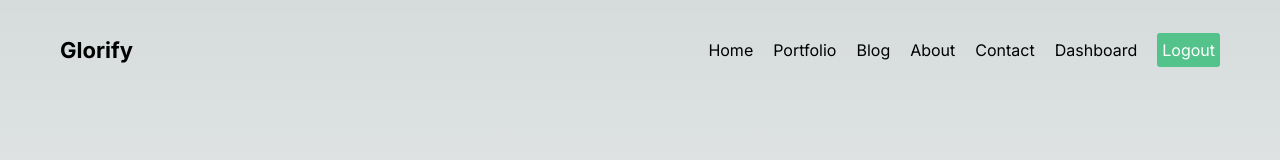
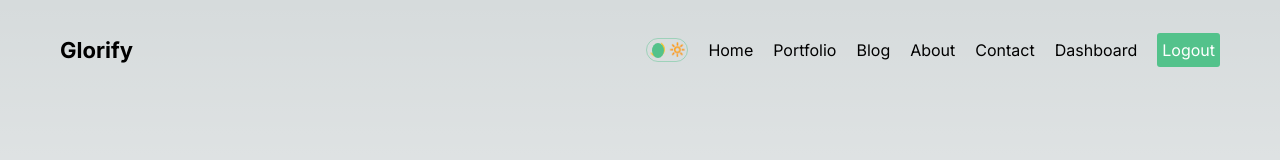
Before and after one commit to Samcode5/NextJS, a Next.js app: page / in a window 1280 px wide. Shown: the top 160 px of the page. Built offline with nearby package versions, Linux system fonts and the light colour scheme.

Commit message:
changes in toggle

```diff
--- /dev/null
+++ b/src/components/DarkModeToggle/toggle.jsx
@@ -0,0 +1,13 @@
+import React from 'react'
+import styles from './toggle.module.css';
+const Toggle = () => {
+  return (
+    <div className={styles.container}>
+        <div className={styles.icon}>🌙</div>
+        <div className={styles.icon}>🔆</div>
+        <div className={styles.ball}></div>
+    </div>
+  )
+}
+
+export default Toggle
--- /dev/null
+++ b/src/components/DarkModeToggle/toggle.module.css
@@ -0,0 +1,26 @@
+.container
+{
+    display: flex;
+    padding: 2px;
+    height: 24px;
+    width: 42px;
+    justify-content: space-between;
+    align-items: center;
+    border: 1.5px solid #53c28b70;
+    border-radius: 30px;
+    cursor: pointer;
+    position:relative;
+}
+
+.icon{
+    font-size: 13px;
+}
+
+.ball{
+    height: 15px;
+    width:12px;
+    background-color:#53c28b;
+    border-radius: 50%;
+    position:absolute;
+    left:5px;
+}
--- a/src/components/navbar/Navbar.jsx
+++ b/src/components/navbar/Navbar.jsx
@@ -1,6 +1,7 @@
 import Link from 'next/link'
 import React from 'react'
 import styles from "./navbar.module.css"
+import Toggle from '../DarkModeToggle/toggle'
 const Navbar = () => {
     const links =
     [
@@ -41,6 +42,7 @@ const Navbar = () => {
     <div className={styles.container}>
      <Link href="/" className={styles.logo}>Glorify</Link>
      <div className={styles.links}>
+        <Toggle></Toggle>
      {links.map(link =>(
         <Link key={link.id} href={link.url} className={styles.link}>{link.title}</Link>
      ))}
```
